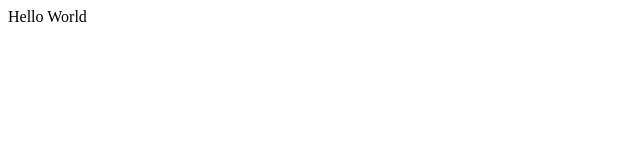
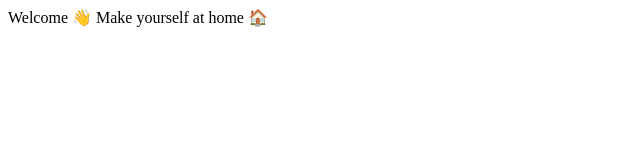
Before and after one commit to DiegoPiloni/diegopiloni.github.io, a plain HTML site: page index.html in a window 1280 px wide. Shown: the whole page, without its empty margins (0-640 px from the left). Drawn offline with Linux system fonts and the light colour scheme.

Commit message:
Improve welcome message

```diff
--- a/index.html
+++ b/index.html
@@ -15,6 +15,6 @@
     </head>
 
     <body>
-        Hello World
+        Welcome 👋 Make yourself at home 🏠
     </body>
 </html>
```
